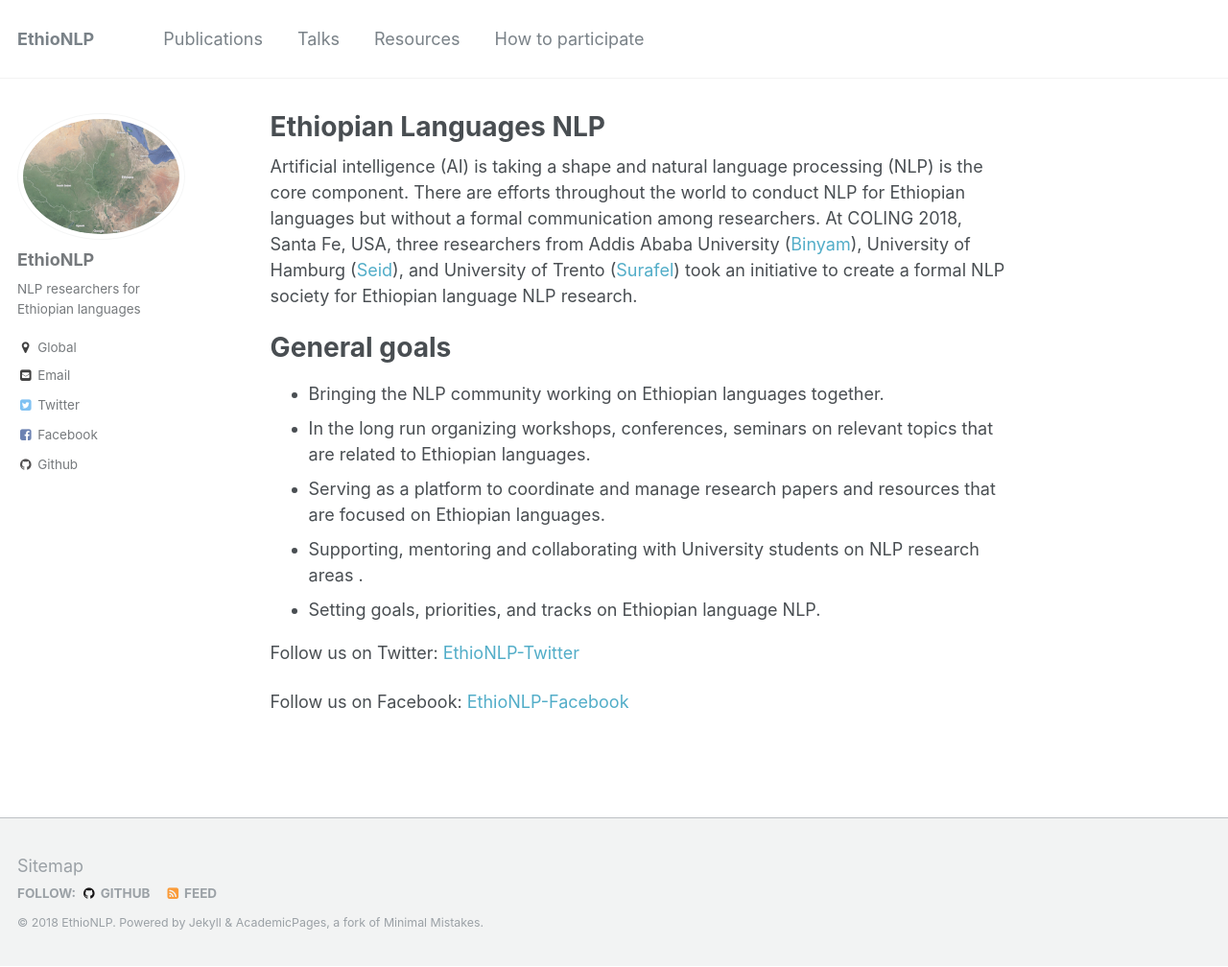
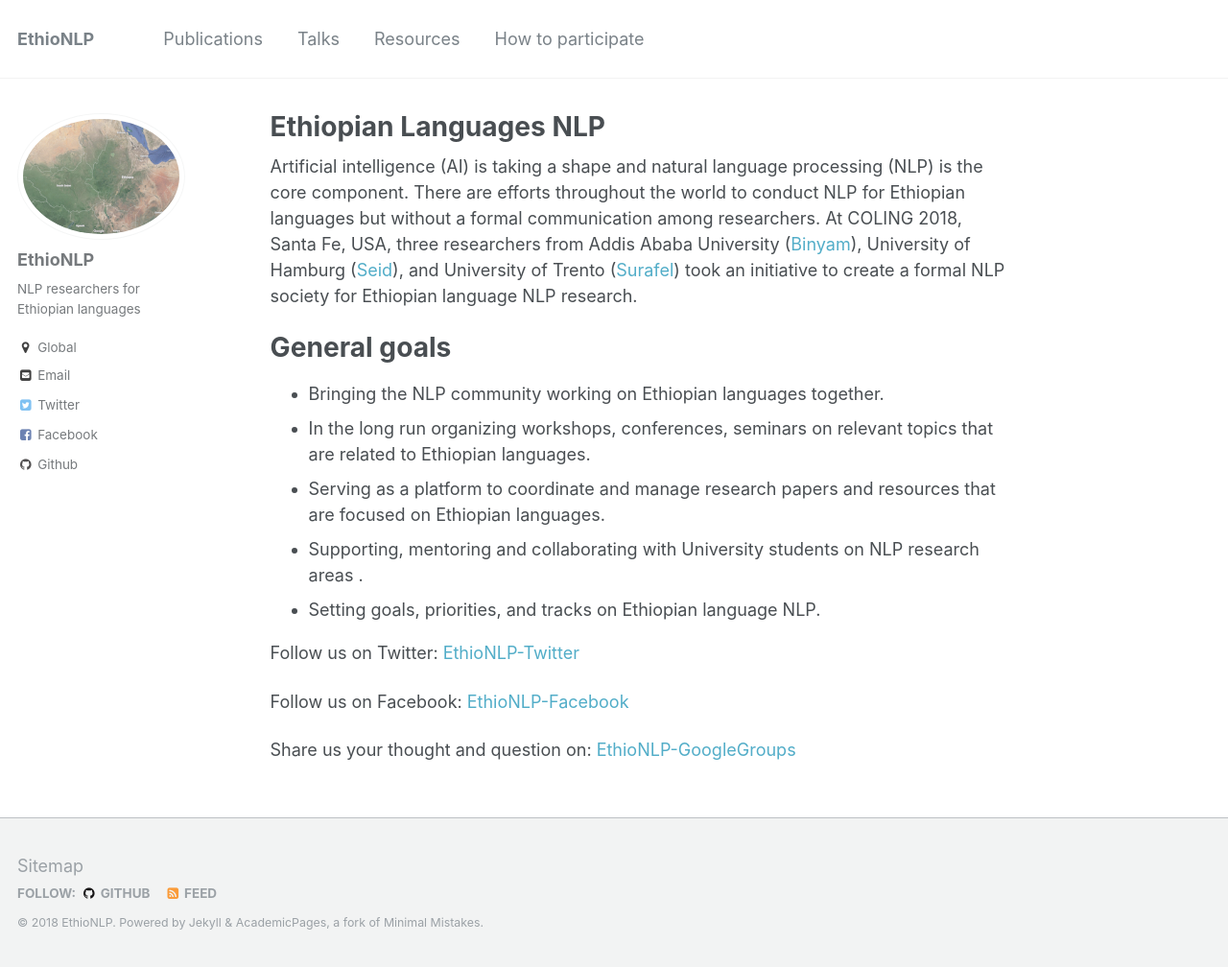
Before and after one commit to EthioNLP/ethionlp.github.io, a Jekyll site: the page built from _pages/about.md, in a window 1280 px wide and 1008 px high. Shown: the whole window at 96% size. Built offline with Jekyll 4.4.1, drawn with Linux system fonts in a browser that asks for light colours.

Commit message:
Update about.md

```diff
--- a/_pages/about.md
+++ b/_pages/about.md
@@ -24,3 +24,5 @@
 Follow us on Twitter: [EthioNLP-Twitter](https://twitter.com/EthioNLP)
 
 Follow us on Facebook: [EthioNLP-Facebook](https://www.facebook.com/groups/1275577692604176/about/)
+
+Share us your thought and question on: [EthioNLP-GoogleGroups](https://groups.google.com/forum/#!forum/ethionlp)
```
